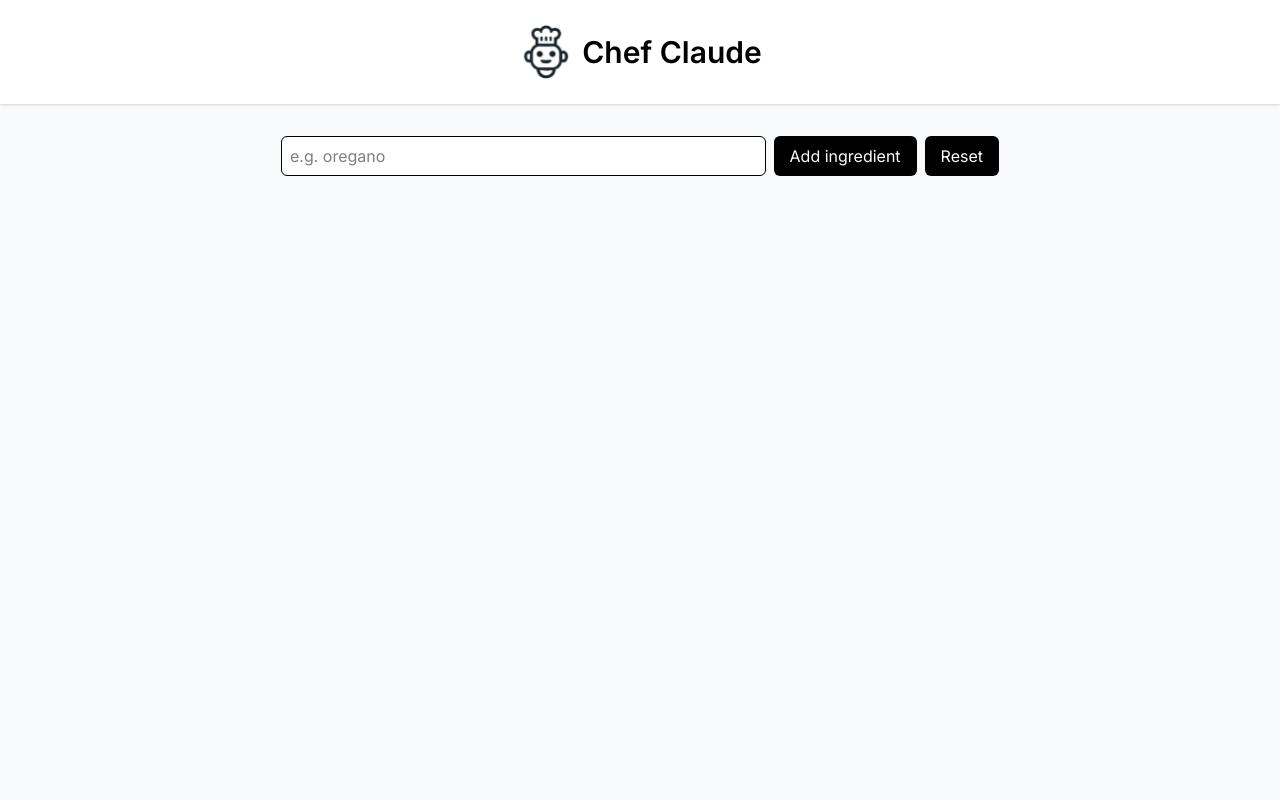
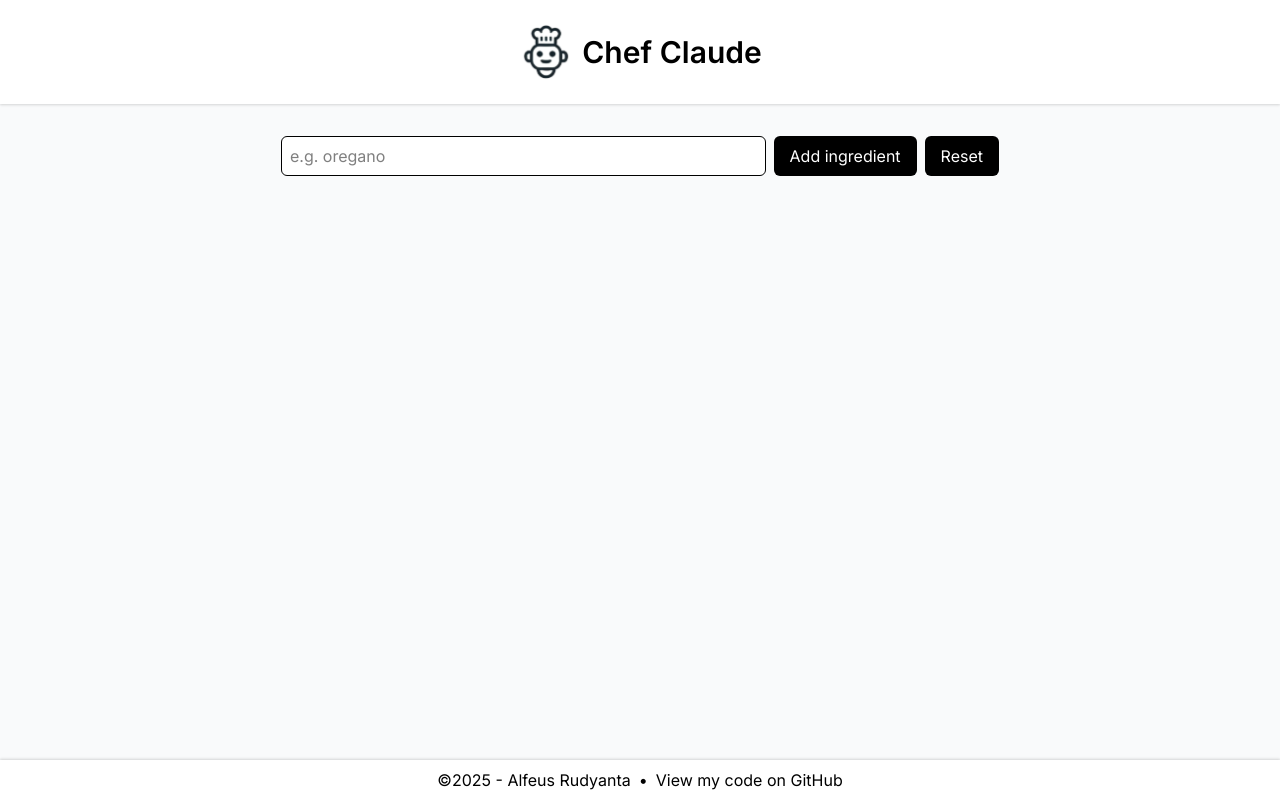
Before and after one commit to alfeusrudyanta/ChefClaude, a React (Vite) app: page / in a window 1280 px wide. Built offline with nearby package versions, Linux system fonts and the light colour scheme; no server answers; what @huggingface/inference would draw is missing.

Commit message:
add footer

```diff
--- a/src/App.tsx
+++ b/src/App.tsx
@@ -1,16 +1,20 @@
 import './App.css';
 import Header from './layout/Header';
+import Footer from './layout/Footer';
 import { BrowserRouter, Routes, Route } from 'react-router-dom';
 import Home from './page/Home';
 
 function App() {
   return (
-    <div className='min-h-screen bg-gray-50'>
+    <div className='flex flex-col min-h-screen bg-gray-50'>
       <BrowserRouter>
         <Header />
-        <Routes>
-          <Route path='/' element={<Home />} />
-        </Routes>
+        <div className='flex-grow'>
+          <Routes>
+            <Route path='/' element={<Home />} />
+          </Routes>
+        </div>
+        <Footer />
       </BrowserRouter>
     </div>
   );
--- a/src/component/IngredientsList.tsx
+++ b/src/component/IngredientsList.tsx
@@ -22,11 +22,13 @@ const IngredientsList: React.FC<IngredientsListProps> = ({
           aria-live='polite'
         >
           {ingredientList.map((ingredient, index) => (
-            <div onClick={() => deleteIngredient(index)}>
-              <li className='cursor-pointer' key={ingredient}>
-                {ingredient}
-              </li>
-            </div>
+            <li
+              onClick={() => deleteIngredient(index)}
+              className='cursor-pointer hover:text-red-800'
+              key={ingredient}
+            >
+              {ingredient}
+            </li>
           ))}
         </ul>
 
--- /dev/null
+++ b/src/layout/Footer.tsx
@@ -0,0 +1,19 @@
+import React from 'react';
+
+const Footer: React.FC = () => {
+  return (
+    <footer className='h-10 w-full bg-white flex text-center items-center justify-center gap-2 font-normal shadow-[0px_-1px_3px_rgba(0,0,0,0.10),0px_-1px_2px_rgba(0,0,0,0.06)]'>
+      <p>&copy;2025 - Alfeus Rudyanta</p>
+      <p>•</p>
+      <a
+        href='https://github.com/alfeusrudyanta/ChefClaude'
+        target='_blank'
+        className='hover:text-blue-800'
+      >
+        View my code on GitHub
+      </a>
+    </footer>
+  );
+};
+
+export default Footer;
--- a/src/layout/Header.tsx
+++ b/src/layout/Header.tsx
@@ -4,7 +4,7 @@ import { Link } from 'react-router-dom';
 
 const Header: React.FC = () => {
   return (
-    <header className='bg-white mx-auto py-4 md:py-6 px-4 flex items-center justify-center shadow-[0px_1px_3px_rgba(0,0,0,0.10),0px_1px_2px_rgba(0,0,0,0.06)]'>
+    <header className='bg-white mx-auto py-4 md:py-6 px-4 w-full flex items-center justify-center shadow-[0px_1px_3px_rgba(0,0,0,0.10),0px_1px_2px_rgba(0,0,0,0.06)]'>
       <Link to='/'>
         <div className='flex items-center justify-center gap-2'>
           <img
```
